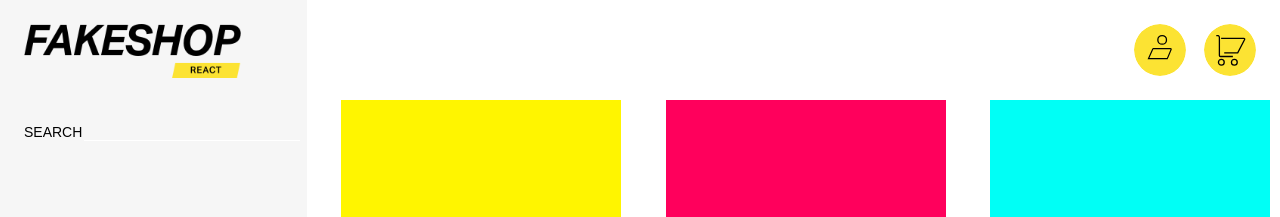
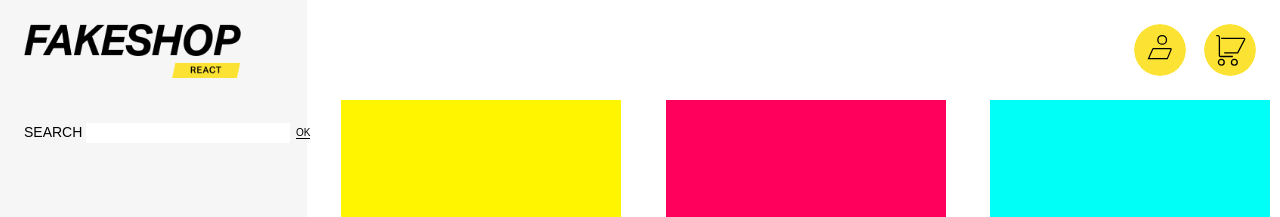
Before and after one commit to in-roma/fakeshop-react, a React (Create React App) app: page / in a window 1280 px wide. Shown: the top 217 px of the page. Built offline with nearby package versions, Linux system fonts and the light colour scheme; a web font is replaced by a local one.

Commit message:
latest design with search field

```diff
--- a/src/components/Nav.jsx
+++ b/src/components/Nav.jsx
@@ -5,7 +5,7 @@ class Nav extends React.Component {
             return <div className="navigation">
                 <img src="./img/logo.png" alt=""/>
                 <span id="search">SEARCH</span>
-                <input type="text" className="search-input" placeholder=""></input>
+                <input type="text" className="search-input" placeholder=""></input><div className="btn-ok">OK</div>
                 <div className="white-line-search"></div>
             </div>
 
--- a/src/scss/_app.scss
+++ b/src/scss/_app.scss
@@ -86,12 +86,25 @@
 }
 
 .white-line-search {
-    width: 216px;
-    height: 1px;
+    width: 204px;
+    height: 20px;
     position: absolute;
-    top: 140px;
-    left: 84px;
+    top: 123px;
+    left: 86px;
     background-color: white;
+    color: black;
+}
+
+.btn-ok {
+
+    position: absolute;
+    top: 127px;
+    left: 296px;
+    font-weight: 500;
+    border-bottom: 1px black solid;
+    padding-bottom: 0px;
+
+
 }
 
 
```
